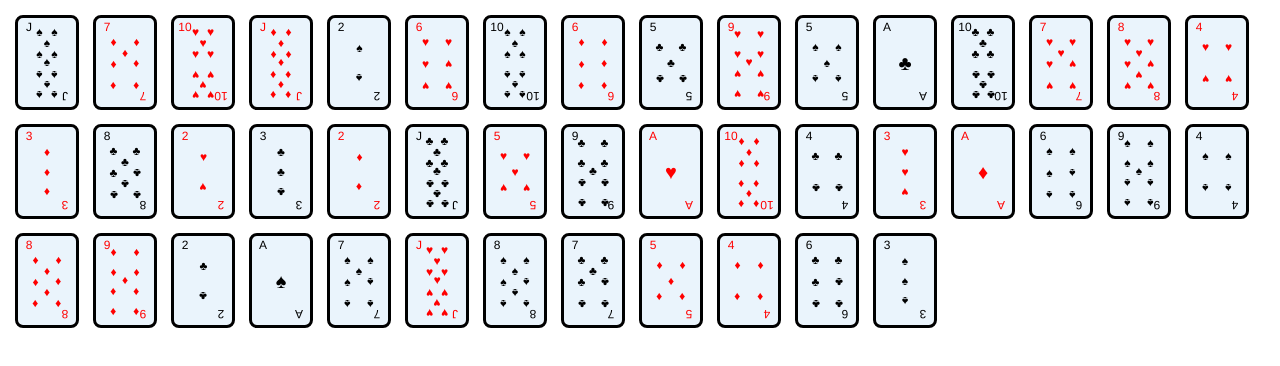
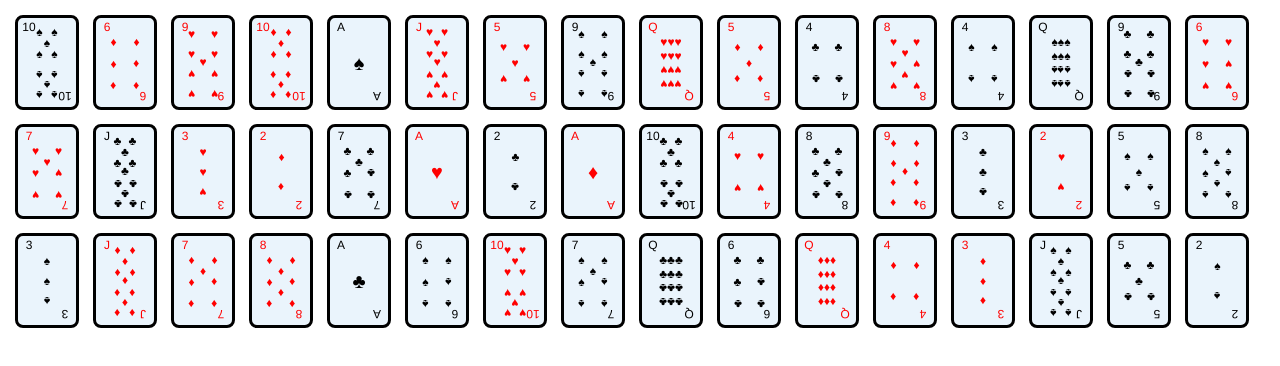
Before and after one commit to t-a1024/sevens, a React (Create React App) app: page / in a window 1280 px wide. Shown: the top 366 px of the page. Built offline with nearby package versions, Linux system fonts and the light colour scheme.

Commit message:
12完成(仮

```diff
--- /dev/null
+++ b/src/assets/12.css
@@ -0,0 +1,25 @@
+.element12 {
+    left: 50%;
+    position: absolute;
+    top: 50%;
+    transform: translate(-50%, -50%);
+    width: auto;
+    height: auto;
+    display: grid;
+    grid-template-columns: repeat(3, 1fr);
+    grid-template-rows: repeat(3, 1fr);
+    gap: 0;
+}
+
+.element12 .text12 {
+    font-family: "Inter-Regular", Helvetica;
+    font-size: 12px;
+    font-weight: 400;
+    letter-spacing: 0;
+    position: relative;
+    text-align: center;
+    white-space: nowrap;
+    width: fit-content;
+    align-self: center;
+    justify-self: center;
+}
--- /dev/null
+++ b/src/assets/card12.tsx
@@ -0,0 +1,25 @@
+import "./12.css";
+
+interface mark{
+    mark:string
+    color:string
+}
+
+export const Card12 = ({mark,color}:mark): JSX.Element => {
+    return (
+    <div className="element12">
+        <div className="text12" style={{ color: color }}>{mark}</div>
+        <div className="text12" style={{ color: color }}>{mark}</div>
+        <div className="text12" style={{ color: color }}>{mark}</div>
+        <div className="text12" style={{ color: color }}>{mark}</div>
+        <div className="text12" style={{ color: color }}>{mark}</div>
+        <div className="text12" style={{ color: color }}>{mark}</div>
+        <div className="text12" id="rotate" style={{ color: color }}>{mark}</div>
+        <div className="text12" id="rotate" style={{ color: color }}>{mark}</div>
+        <div className="text12" id="rotate" style={{ color: color }}>{mark}</div>
+        <div className="text12" id="rotate" style={{ color: color }}>{mark}</div>
+        <div className="text12" id="rotate" style={{ color: color }}>{mark}</div>
+        <div className="text12" id="rotate" style={{ color: color }}>{mark}</div>
+    </div>
+    )
+}
--- a/src/assets/cardData.tsx
+++ b/src/assets/cardData.tsx
@@ -1,6 +1,7 @@
 import { ALabel } from "./Card1";
 import { Card10 } from "./card10";
 import { Card11 } from "./card11";
+import { Card12 } from "./card12";
 import { Card2 } from "./card2";
 import { Card3 } from "./card3";
 import { Card4 } from "./card4";
@@ -77,4 +78,9 @@ export const CardData: Card[] = [
         str: "J",
         label: Card11
     },
+    {
+        id: 12,
+        str: "Q",
+        label: Card12
+    },
 ];
```
